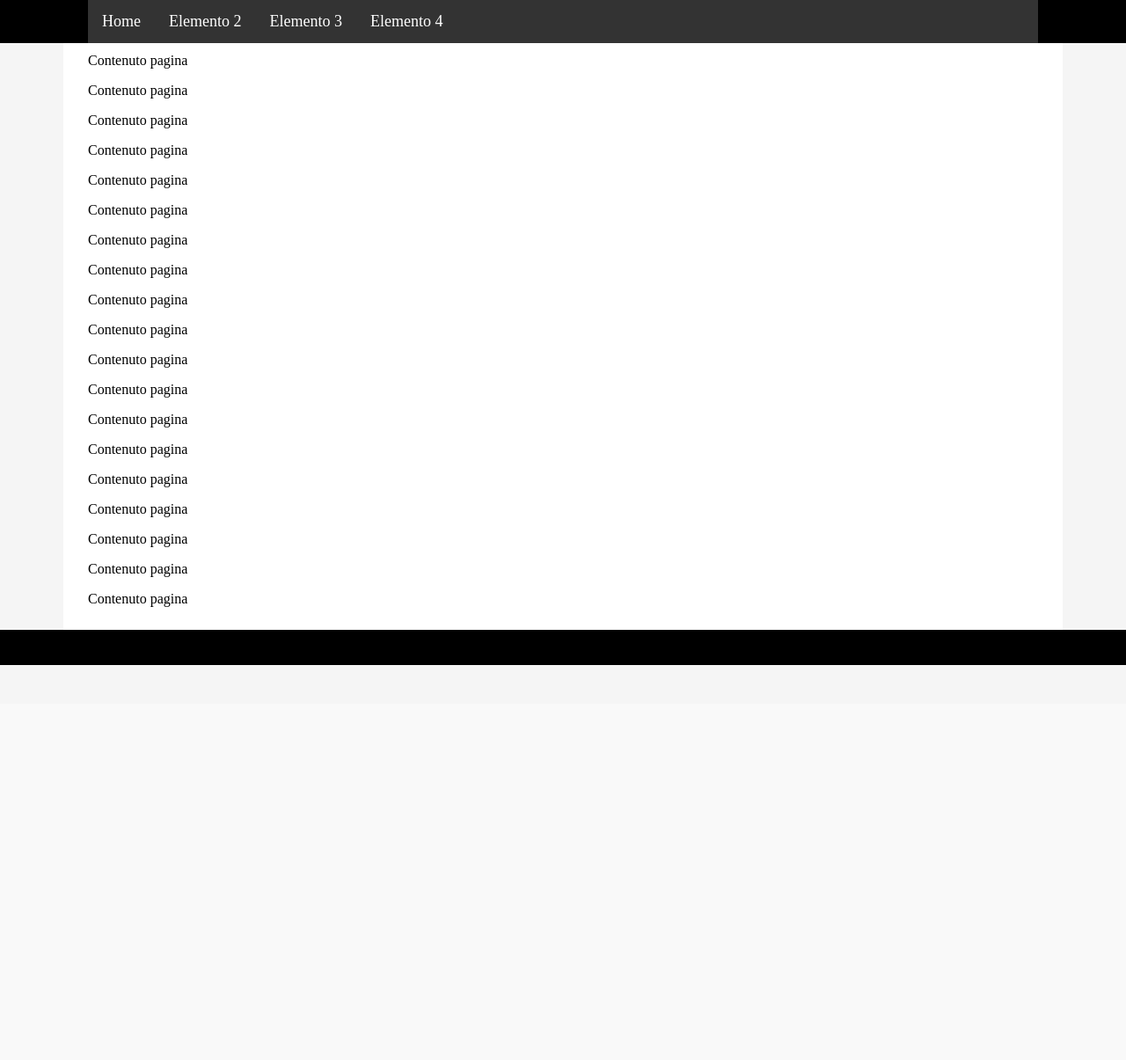
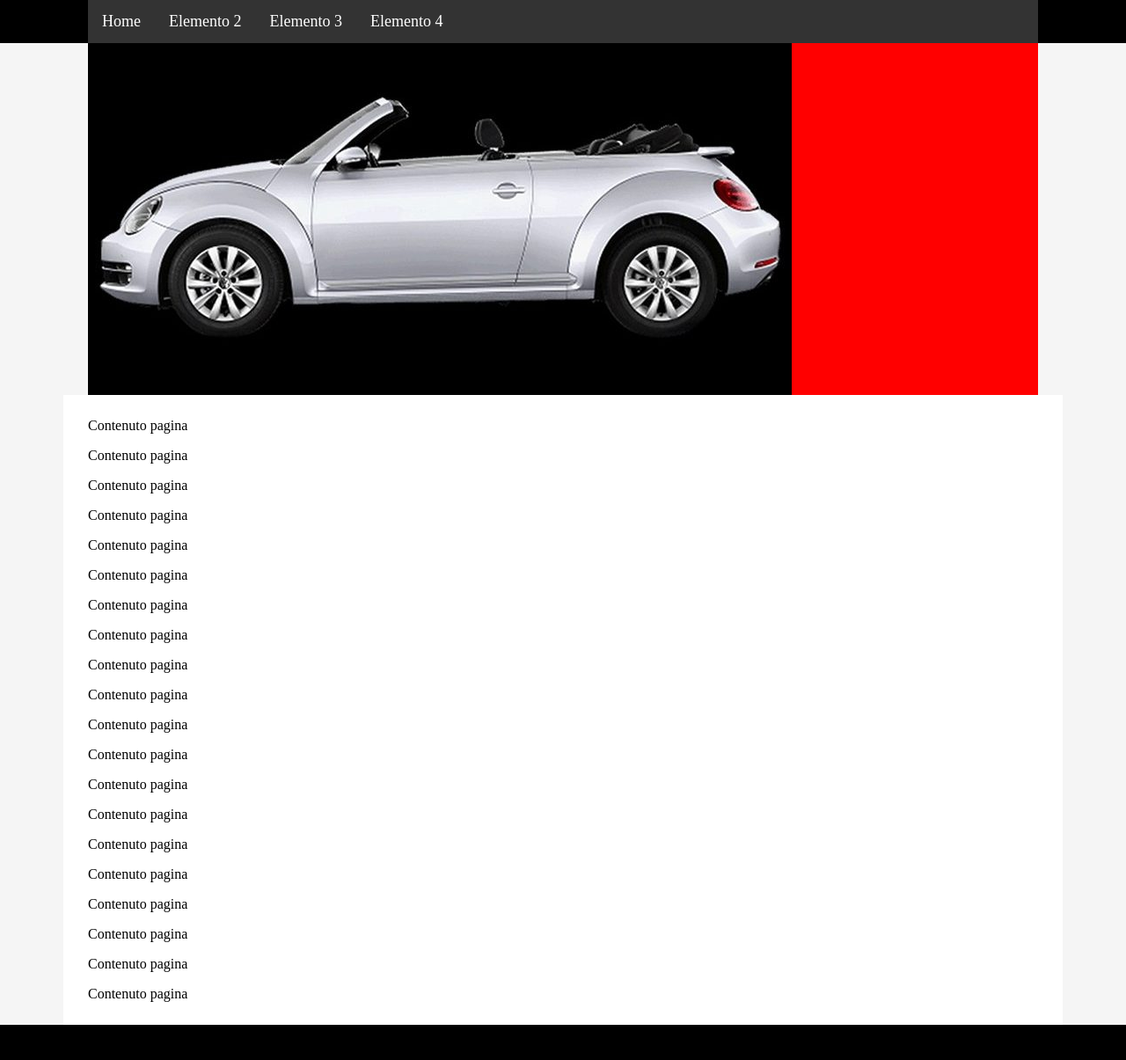
Before and after one commit to Domyf/VH-Site, a PHP site: page /VH-Site/home.php in a window 1280 px wide. Shown: the whole page at 88% size. Before the commit the page ends 756 px from the top, so only its background shows below. Run offline with PHP 8.4, Linux system fonts and the light colour scheme.

Commit message:
update slider

```diff
--- a/home.php
+++ b/home.php
@@ -5,8 +5,8 @@
         <link rel="stylesheet" href="homestyle.css">
         <title>Home</title>
     </head>
-    <body>
-        <div style="background: black; position: fixed; width: 100%;">
+    <body onload="cambia_slide()">
+        <div style="background: black; width: 100%;">
         <div class="topnav horizontal-centered" id="homeTopNav">
             <a href="#home">Home</a>
             <a href="#news">Elemento 2</a>
@@ -15,6 +15,12 @@
             <a href="javascript:void(0);" style="font-size:15px;" class="icon" onclick="showMenu()">&#9776;</a>
         </div>
         </div>
+
+        <div id ="foto_auto" class = "horizontal-centered">
+        	<div id = "slider"></div>
+        	<div id = "desc"></div>
+        </div>
+
         <div class="page-content horizontal-centered">
             <p>Contenuto pagina</p>
             <p>Contenuto pagina</p>
@@ -47,6 +53,17 @@
                     x.className = "topnav";
                 }
             }
+
+
+			var comodo = -1;
+			function cambia_slide()
+			{
+				comodo++;
+				if (comodo>2) comodo =0;
+				var file ="<img src=\"img/slide/slide"+comodo+".jpg\"/>";
+				document.getElementById("slider").innerHTML = file;
+				setTimeout("cambia_slide()", 5000)
+			}
         </script>
     </body>
 </html>
--- a/homestyle.css
+++ b/homestyle.css
@@ -74,3 +74,25 @@
     height: 40px;
     background-color: black;
 }
+
+/* Slider */
+#foto_auto
+{
+	background-color: red;
+	width: 1080px;
+	height: 400px;
+}
+
+#slider
+{
+	foat: left;
+	max-width: 800px;
+	max-height: 400px;
+}
+
+#desc
+{
+	foat: left;
+	width: 280px;
+	height: 400px;
+}
```
Also changed, not shown: img/slide/slide0.jpg, img/slide/slide1.jpg, img/slide/slide2.jpg.
